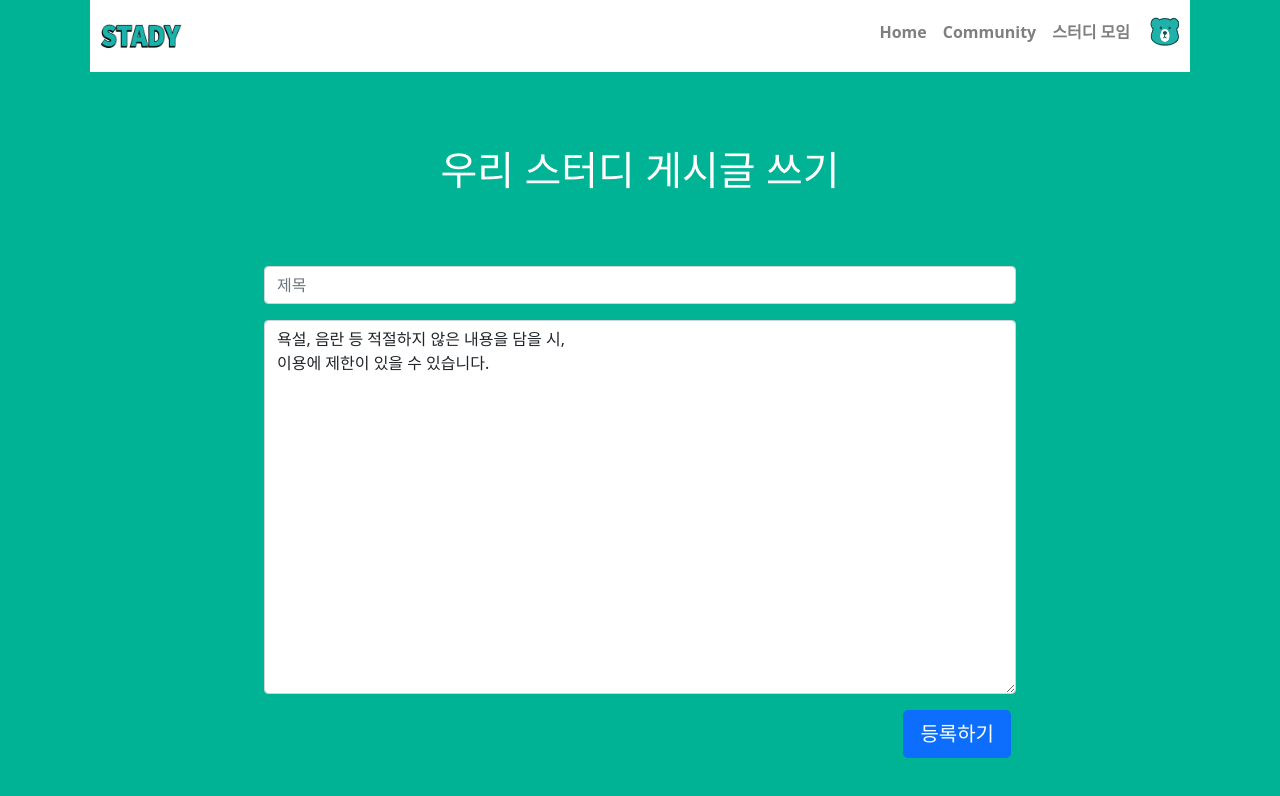
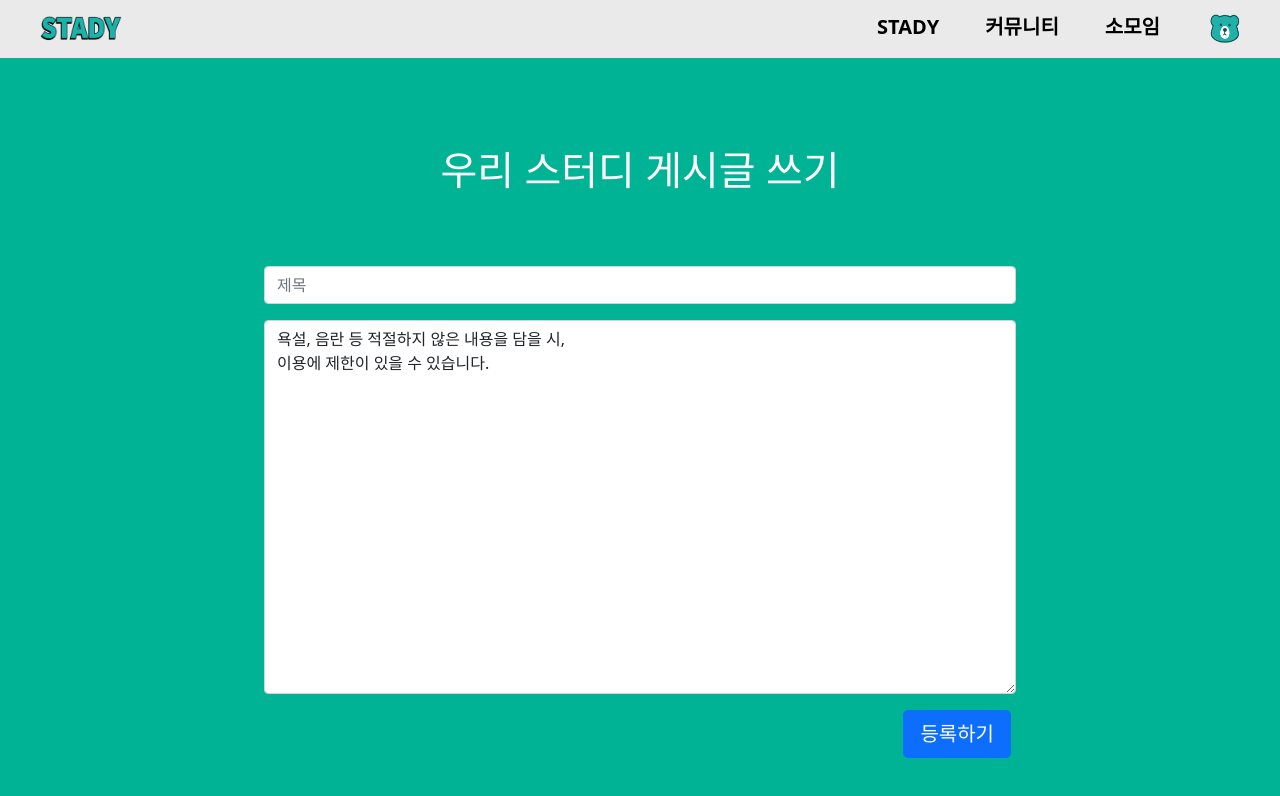
Before and after one commit to tikitaka205/stady-front, a plain HTML site: page study_group/post_create.html in a window 1280 px wide. Drawn offline with nearby package versions, Linux system fonts and the light colour scheme.

Commit message:
Featuer: 스터디 모임 전용 페이지 네이게이션바 UI 수정

```diff
--- a/study_group/post_create.html
+++ b/study_group/post_create.html
@@ -78,10 +78,10 @@
     #my-header {}
 
     #main_nav {
-      padding-top: 1rem;
-      padding-bottom: 1rem;
-      background-color: #fff;
-      max-width: 1100px;
+      padding-top: 0.5rem;
+      padding-bottom: 0.5rem;
+      background-color: #eaeaea;
+      width: 100%;
       margin: 0 auto;
     }
   </style>
@@ -89,23 +89,30 @@
 
 <body id="body" class="h-100 text-center" style="background-color: #00b395;">
   <div class="w-100 h-100 p-3 mx-auto">
-    <header class="mb-auto" style="background-color: white; max-width: 720px; margin: 0 auto;">
+    <header class="mb-auto" style="background-color: rgb(255, 255, 255); max-width: 720px; margin: 0 auto;">
       <div class="contain">
-        <div class="fixed-top" id="main_nav">
+        <div class="fixed-top" id="main_nav" style="width: 100%;">
           <h3 class="float-md-start mb-0">
             <a href="/">
-              <img class="nav_logo" src="/static/images/stady_1.png" />
+              <img class="nav_logo" src="/static/images/stady_1.png" style="margin-left: 30px;" />
             </a>
           </h3>
-          <nav class="nav nav-masthead justify-content-center float-md-end">
-            <a class="nav-link fw-bold py-1 px-0" aria-current="true" href="/">Home</a>
-            <a class="nav-link fw-bold py-1 px-0" aria-current="true" href="">Community</a>
-            <a class="nav-link fw-bold py-1 px-0" aria-current="true" href="/study_group/index.html">스터디 모임</a>
-            <div style="margin-left: 20px; margin-right: 10px">
+          <nav class="nav nav-masthead justify-content-center float-md-end" style="margin-right: 30px;">
+            <div class="nav nav-masthead justify-content-center float-md-end">
+              <a class="nav-link fw-bold py-1 px-0" aria-current="true"
+                style="color: black; margin-right: 30px; font-size: 20px;" href="/">STADY</a>
+              <a class="nav-link fw-bold py-1 px-0" aria-current="true"
+                style="color: black; margin-right: 30px; font-size: 20px;" href="/community/index.html">커뮤니티</a>
+              <a class="nav-link fw-bold py-1 px-0" aria-current="true"
+                style="color: black; margin-right: 30px; font-size: 20px;" href="/study_group/index.html">소모임</a>
+            </div>
+
+            <div style="margin-left: 20px; margin-right: 10px;">
               <div class="post_header_more_btn_box">
                 <div class="btn-group">
                   <img type="button" class="img_circle dropdown-toggle" width="30px" height="30px"
-                    src="/static/images/stady_bear_face.png" data-bs-toggle="dropdown" aria-expanded="false" />
+                    src="/static/images/stady_bear_face.png" data-bs-toggle="dropdown" aria-expanded="false"
+                    style="margin-top: 5px;" />
                   <ul class="dropdown-menu">
                     <li>
                       <a class="dropdown-item" href="/profile/profile.html">프로필</a>
@@ -120,10 +127,6 @@
                 </div>
               </div>
             </div>
-          </nav>
-        </div>
-      </div>
-
     </header>
 
     <main class="container" style="height: 500px; margin-top : 100px;">
```
Also changed, not shown: study_group/study_detail.html (+20 -19 lines).
